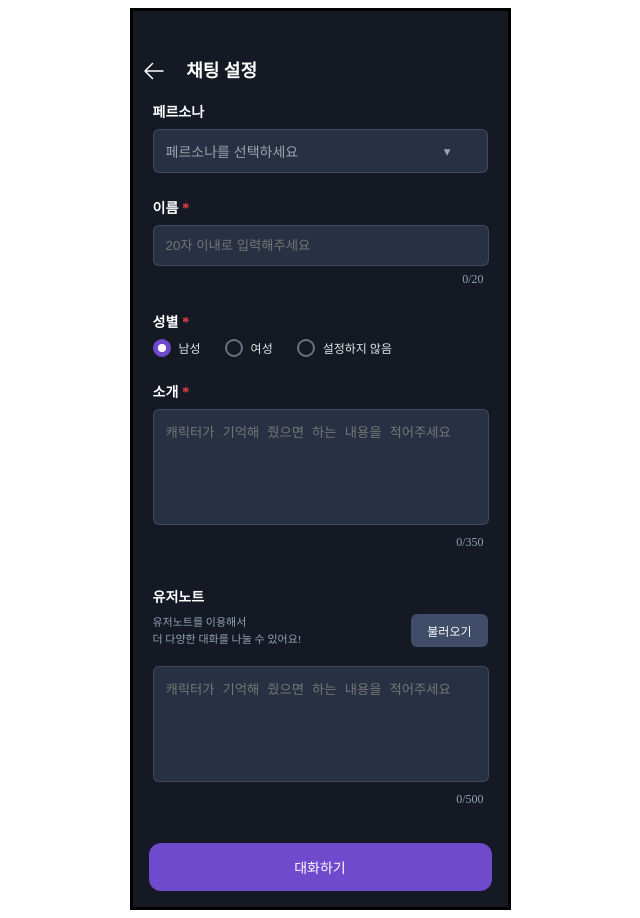
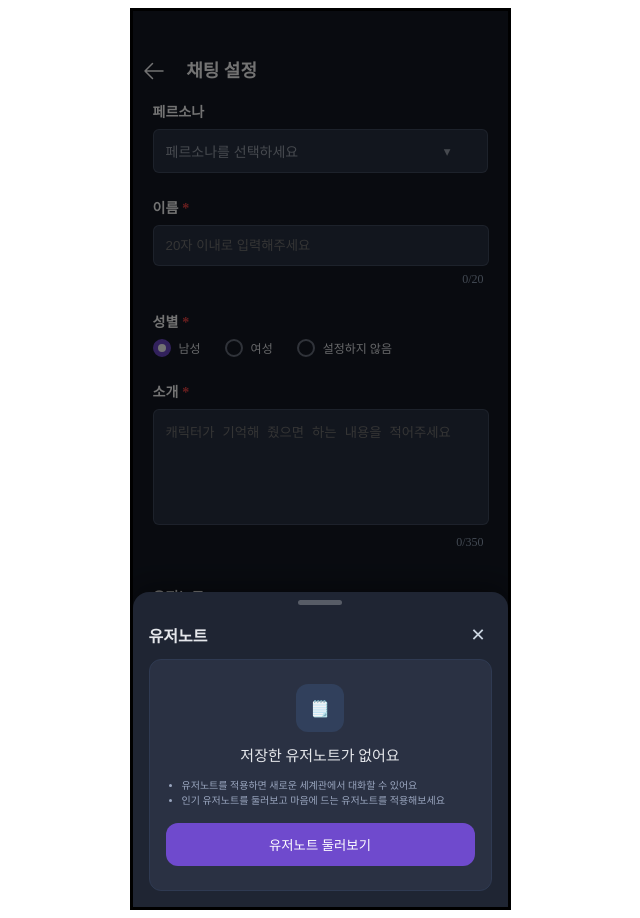
Before and after one commit to StoneCAU/Frontend_TS, a React (Vite) app: page /ChatSetting in a window 1280 px wide. Both pictures are taken after a click on the button "불러오기". Shown: the whole page, without its empty margins (320-960 px from the left). Built offline with nearby package versions, Linux system fonts and the light colour scheme.

Commit message:
feat: ChatSetting 유저노트 BottomSheet 구현

```diff
--- a/src/Pages/ChatSetting/ChatSetting.css
+++ b/src/Pages/ChatSetting/ChatSetting.css
@@ -312,7 +312,7 @@
     left: 0;
     right: 0;
     top: calc(100% + 8px);
-    background: #0f172a;
+    background: #283143;
     border: 1px solid #334155;
     border-radius: 12px;
     box-shadow: 0 12px 28px rgba(0, 0, 0, 0.4);
@@ -411,3 +411,146 @@
     overflow: hidden !important;
     text-overflow: ellipsis !important;
 }
+
+/*---------------------------------------------
+-----------------------------------------------
+바텀시트*/
+
+/* 앱 프레임 안에서 오버레이/시트가 잡히도록 */
+.cs-app {
+    position: relative;
+}
+
+/* Bottom Sheet */
+.bs-root {
+    position: absolute;
+    inset: 0;
+    z-index: 80;
+    display: flex;
+    align-items: flex-end;
+    justify-content: center;
+    background: rgba(0, 0, 0, 0.0);
+    /* 초기 투명 */
+    opacity: 0;
+    pointer-events: none;
+    transition: background .2s ease, opacity .2s ease;
+}
+
+.bs-root.is-open {
+    background: rgba(0, 0, 0, 0.55);
+    /* 딤 처리 */
+    opacity: 1;
+    pointer-events: auto;
+}
+
+/* 시트 본체 */
+.bs-sheet {
+    width: 100%;
+    max-width: 375px;
+    /* 프레임 폭 맞춤 */
+    background: #1F2533;
+    /* 스샷 비슷한 톤 */
+    color: #E5E7EB;
+    border-top-left-radius: 16px;
+    border-top-right-radius: 16px;
+    box-shadow: 0 -6px 24px rgba(0, 0, 0, .35);
+    transform: translateY(100%);
+    transition: transform .28s ease;
+}
+
+.bs-root.is-open .bs-sheet {
+    transform: translateY(0);
+}
+
+/* 그립 핸들 */
+.bs-handle {
+    width: 44px;
+    height: 5px;
+    background: rgba(255, 255, 255, .25);
+    border-radius: 999px;
+    margin: 8px auto 6px auto;
+}
+
+/* 헤더 */
+.bs-header {
+    display: flex;
+    align-items: center;
+    justify-content: space-between;
+    padding: 12px 16px 0 16px;
+}
+
+.bs-title {
+    font-weight: 700;
+    font-size: 16px;
+}
+
+.bs-close {
+    border: 0;
+    background: transparent;
+    color: #cbd5e1;
+    cursor: pointer;
+    font-size: 18px;
+    line-height: 1;
+}
+
+/* 콘텐츠 */
+.bs-body {
+    padding: 12px 16px 16px 16px;
+}
+
+/* 시트 내 컨텐츠(예시) */
+.sheet-card {
+    background: #2A3143;
+    border: 1px solid #2F3A52;
+    border-radius: 12px;
+    padding: 24px 16px;
+    text-align: center;
+}
+
+.sheet-icon {
+    width: 48px;
+    height: 48px;
+    margin: 0 auto 12px auto;
+    border-radius: 12px;
+    background: #31405C;
+    display: flex;
+    align-items: center;
+    justify-content: center;
+}
+
+.sheet-head {
+    font-weight: normal;
+    font-size: 15px;
+    margin: 4px 0 2px 0;
+}
+
+.sheet-desc {
+    font-size: 12px;
+    color: #9AA6BF;
+    margin: 6px 0;
+    line-height: 1.5;
+}
+
+.sheet-bullets {
+    margin: 12px 0 0 0;
+    padding-left: 16px;
+    color: #9AA6BF;
+    font-size: 10px;
+    text-align: left;
+}
+
+.sheet-cta {
+    margin-top: 16px;
+    width: 100%;
+    padding: 12px 16px;
+    border: 0;
+    border-radius: 12px;
+    cursor: pointer;
+    color: #fff;
+    background: #6F4ACD;
+    font-weight: normal;
+}
+
+.sheet-cta:hover {
+    background: #5c3bb4;
+}
--- a/src/Pages/ChatSetting/ChatSetting.tsx
+++ b/src/Pages/ChatSetting/ChatSetting.tsx
@@ -5,6 +5,7 @@ import { InputWithCounter } from '../../components/InputWithCounter';
 import { RadioGroup } from '../../components/RadioGroup';
 import { ArrowLeftIcon } from '../../components/icons/leftArrow';
 import PersonaDropdown from '../../components/PersonaDropdown';
+import BottomSheet from '../../components/BottomSheet';
 
 const GENDER_OPTIONS = [
     { id: 'male', label: '남성' },
@@ -22,6 +23,7 @@ const ChatSetting: React.FC = () => {
     const [introduction, setIntroduction] = useState('');
     const [userNote, setUserNote] = useState('');
 
+    const [sheetOpen, setSheetOpen] = useState(false);
     // 최종 사용할 페르소나
     const effectivePersona = personaChoice === 'custom' ? personaText : personaChoice;
 
@@ -38,7 +40,7 @@ const ChatSetting: React.FC = () => {
         <div className="cs-root">
             {/* 앱 프레임 (Home과 동일 규격) */}
             <div className="cs-app">
-                {/* 헤더: Home .title 규격과 동일 */}
+                {/* 헤더 */}
                 <header className="cs-titlebar">
                     <div className="cs-titlerow">
                         <button className="cs-backbtn" aria-label="뒤로가기">
@@ -54,8 +56,6 @@ const ChatSetting: React.FC = () => {
                         {/* 페르소나 */}
                         <div className="cs-field">
                             <label htmlFor="persona" className="cs-label">페르소나</label>
-
-                            {/* ✅ '직접 입력' 선택 시, 트리거가 즉시 input으로 변신 */}
                             <PersonaDropdown
                                 id="persona"
                                 value={personaChoice}
@@ -63,7 +63,7 @@ const ChatSetting: React.FC = () => {
                                 options={[
                                     { id: '백도하', label: '백도하' },
                                     { id: '소유현', label: '소유현' },
-                                    { id: 'custom', label: '직접 입력' }, // ← 꼭 'custom' id 사용
+                                    { id: 'custom', label: '직접 입력' },
                                 ]}
                                 placeholder="페르소나를 선택하세요"
                                 customId="custom"
@@ -113,7 +113,9 @@ const ChatSetting: React.FC = () => {
                                     <h2 className="cs-label">유저노트</h2>
                                     <p className="cs-help">유저노트를 이용해서<br /> 더 다양한 대화를 나눌 수 있어요!</p>
                                 </div>
-                                <button className="cs-btn" type="button">불러오기</button>
+                                <button className="cs-btn" type="button" onClick={() => setSheetOpen(true)}>
+                                    불러오기
+                                </button>
                             </div>
 
                             <InputWithCounter
@@ -142,6 +144,21 @@ const ChatSetting: React.FC = () => {
                         대화하기
                     </button>
                 </footer>
+
+                {/* ✅ 바텀시트: 앱 프레임 내부에서 하단 슬라이드 */}
+                <BottomSheet open={sheetOpen} onClose={() => setSheetOpen(false)} title="유저노트">
+                    <div className="sheet-card">
+                        <div className="sheet-icon" aria-hidden>🗒️</div>
+                        <div className="sheet-head">저장한 유저노트가 없어요</div>
+                        <ul className="sheet-bullets">
+                            <li>유저노트를 적용하면 새로운 세계관에서 대화할 수 있어요</li>
+                            <li>인기 유저노트를 둘러보고 마음에 드는 유저노트를 적용해보세요</li>
+                        </ul>
+                        <button className="sheet-cta" type="button">
+                            유저노트 둘러보기
+                        </button>
+                    </div>
+                </BottomSheet>
             </div>
         </div>
     );
--- /dev/null
+++ b/src/components/BottomSheet.tsx
@@ -0,0 +1,41 @@
+import React, { useEffect, useRef } from 'react';
+
+interface BottomSheetProps {
+    open: boolean;
+    onClose: () => void;
+    title?: string;
+    children?: React.ReactNode;
+}
+
+const BottomSheet: React.FC<BottomSheetProps> = ({ open, onClose, title, children }) => {
+    const sheetRef = useRef<HTMLDivElement>(null);
+
+    // ESC 닫기
+    useEffect(() => {
+        const onKey = (e: KeyboardEvent) => { if (e.key === 'Escape') onClose(); };
+        if (open) document.addEventListener('keydown', onKey);
+        return () => document.removeEventListener('keydown', onKey);
+    }, [open, onClose]);
+
+    // 바깥(오버레이) 클릭 닫기
+    const onOverlayClick: React.MouseEventHandler<HTMLDivElement> = (e) => {
+        if (e.target === e.currentTarget) onClose();
+    };
+
+    return (
+        <div className={`bs-root ${open ? 'is-open' : ''}`} onClick={onOverlayClick}>
+            <div className="bs-sheet" ref={sheetRef} role="dialog" aria-modal="true" aria-label={title || 'Bottom Sheet'}>
+                <div className="bs-handle" aria-hidden />
+                {title && (
+                    <div className="bs-header">
+                        <div className="bs-title">{title}</div>
+                        <button className="bs-close" aria-label="닫기" onClick={onClose}>✕</button>
+                    </div>
+                )}
+                <div className="bs-body">{children}</div>
+            </div>
+        </div>
+    );
+};
+
+export default BottomSheet;
```
